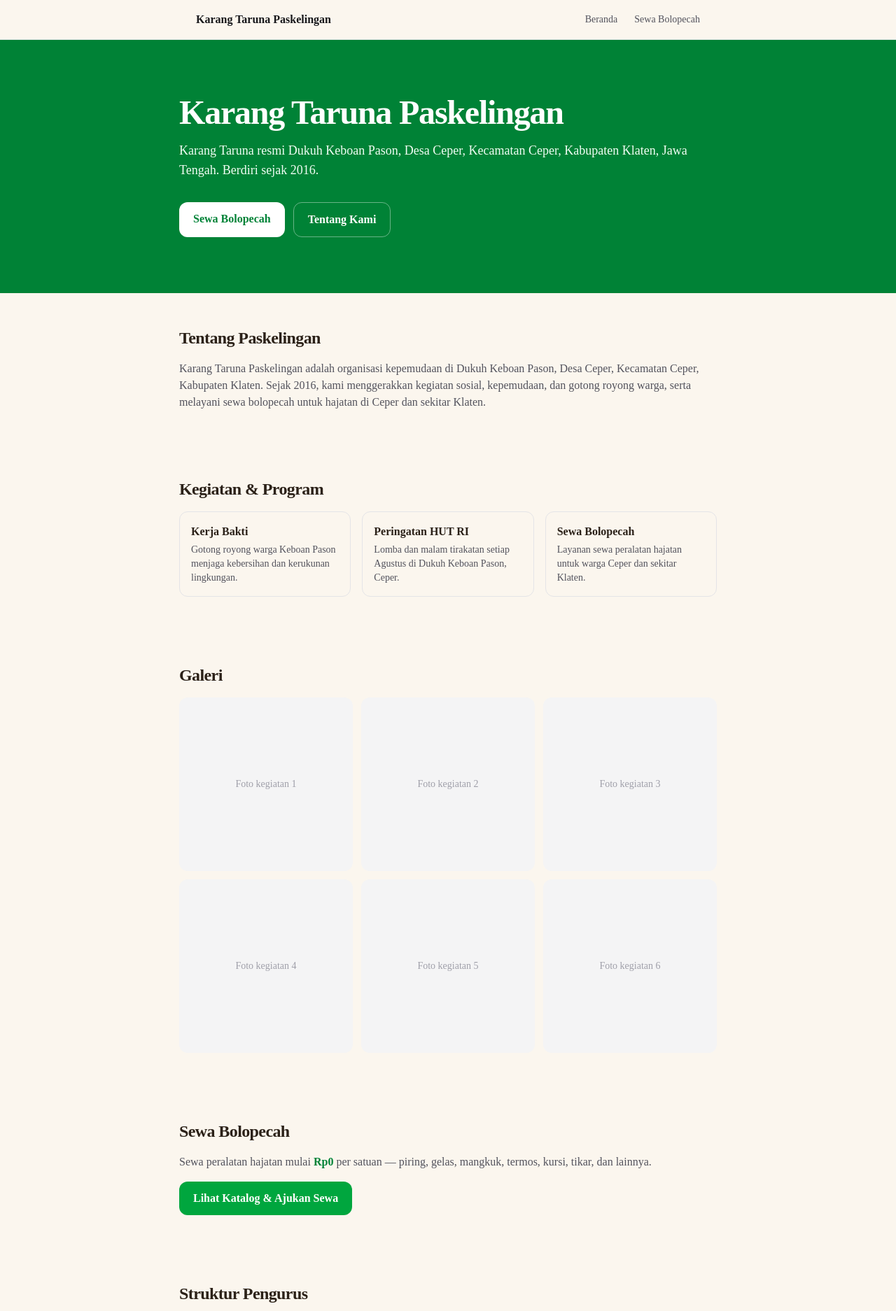
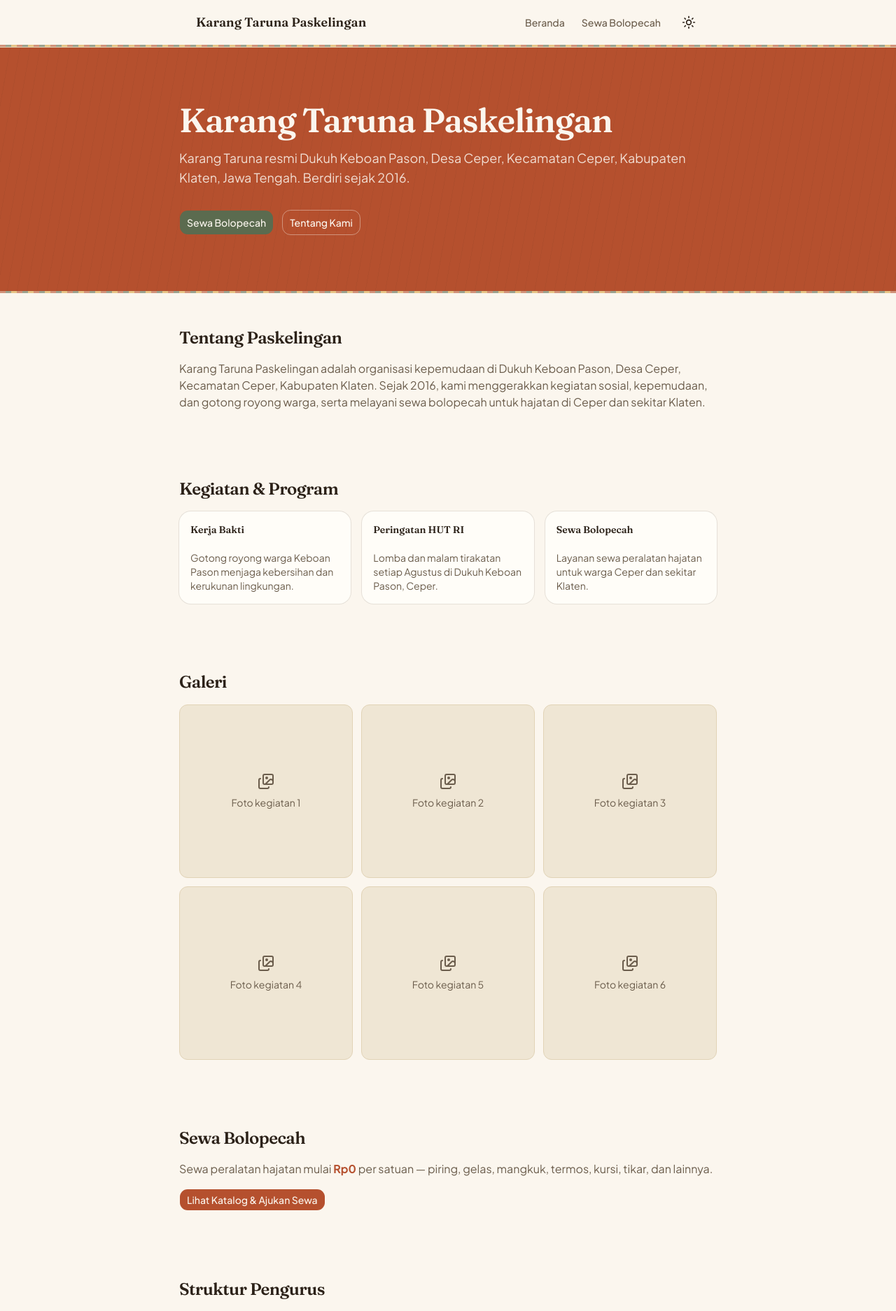
Before and after one commit to dimassmaulanaaa/nextjs-paskelingan, a Next.js app: page / in a window 1280 px wide. Shown: the top 1874 px of the page at 70% size. Built offline with nearby package versions, Linux system fonts and the light colour scheme; no server answers; the database is empty.

Commit message:
refactor: integrate shadcn ui components and dark mode

```diff
--- a/app/admin/(dashboard)/layout.tsx
+++ b/app/admin/(dashboard)/layout.tsx
@@ -17,14 +17,14 @@ export default async function AdminLayout({
 
   return (
     <div className="mx-auto max-w-4xl px-6 py-10">
-      <header className="flex items-center justify-between border-b border-zinc-200 pb-4">
-        <span className="font-semibold">Dashboard Admin — {session.username}</span>
+      <header className="flex items-center justify-between border-b border-border pb-4">
+        <span className="font-heading font-semibold">Dashboard Admin — {session.username}</span>
         <div className="flex items-center gap-4 text-sm">
-          <Link href="/" className="text-zinc-600 hover:underline">
+          <Link href="/" className="text-muted-foreground hover:text-foreground hover:underline">
             Lihat Situs
           </Link>
           <form action={logout}>
-            <button className="text-red-600 hover:underline">Logout</button>
+            <button className="text-destructive hover:underline">Logout</button>
           </form>
         </div>
       </header>
--- a/app/admin/(dashboard)/page.tsx
+++ b/app/admin/(dashboard)/page.tsx
@@ -6,8 +6,8 @@ export default async function AdminDashboard() {
 
   return (
     <div className="mt-6">
-      <h1 className="text-2xl font-semibold">Katalog Bolopecah</h1>
-      <p className="mt-2 text-zinc-500 mb-8">
+      <h1 className="font-heading text-2xl font-semibold">Katalog Bolopecah</h1>
+      <p className="mt-2 text-muted-foreground mb-8">
         Kelola barang dan harga. Perubahan langsung tercermin di halaman sewa publik.
       </p>
 
--- a/app/admin/login/page.tsx
+++ b/app/admin/login/page.tsx
@@ -2,54 +2,53 @@
 
 import { useActionState } from "react";
 import { login } from "../actions";
+import { Input } from "@/components/ui/input";
+import { Label } from "@/components/ui/label";
+import { Button } from "@/components/ui/button";
 
 export default function LoginPage() {
   const [state, formAction, pending] = useActionState(login, null);
 
   return (
     <main id="main-content" className="mx-auto max-w-sm px-6 py-24">
-      <h1 className="text-2xl font-semibold">Login Admin</h1>
-      <p className="mt-2 text-sm text-zinc-500">
+      <h1 className="font-heading text-2xl font-semibold">Login Admin</h1>
+      <p className="mt-2 text-sm text-muted-foreground">
         Dashboard pengurus Karang Taruna Paskelingan.
       </p>
       <form action={formAction} className="mt-6 space-y-4">
         <div>
-          <label htmlFor="username" className="block text-sm font-medium">
+          <Label htmlFor="username" className="block text-sm font-medium">
             Username
-          </label>
-          <input
+          </Label>
+          <Input
             id="username"
             name="username"
             required
             autoComplete="username"
-            className="mt-1 w-full rounded border border-zinc-300 px-3 py-2"
+            className="mt-1"
           />
         </div>
         <div>
-          <label htmlFor="password" className="block text-sm font-medium">
+          <Label htmlFor="password" className="block text-sm font-medium">
             Password
-          </label>
-          <input
+          </Label>
+          <Input
             id="password"
             name="password"
             type="password"
             required
             autoComplete="current-password"
-            className="mt-1 w-full rounded border border-zinc-300 px-3 py-2"
+            className="mt-1"
           />
         </div>
         {state?.error && (
-          <p className="text-sm text-red-600" role="alert">
+          <p className="text-sm text-destructive" role="alert">
             {state.error}
           </p>
         )}
-        <button
-          type="submit"
-          disabled={pending}
-          className="w-full rounded-lg bg-green-600 px-4 py-2 font-semibold text-white hover:bg-green-700 disabled:opacity-50"
-        >
+        <Button type="submit" disabled={pending} className="w-full">
           {pending ? "Masuk…" : "Masuk"}
-        </button>
+        </Button>
       </form>
     </main>
   );
--- a/app/layout.tsx
+++ b/app/layout.tsx
@@ -1,9 +1,15 @@
 import type { Metadata } from "next";
-import { Geist, Geist_Mono } from "next/font/google";
+import { Fraunces, Geist_Mono, Plus_Jakarta_Sans } from "next/font/google";
 import "./globals.css";
+import { ThemeProvider } from "@/components/theme-provider";
 
-const geistSans = Geist({
-  variable: "--font-geist-sans",
+const fraunces = Fraunces({
+  variable: "--font-fraunces",
+  subsets: ["latin"],
+});
+
+const plusJakartaSans = Plus_Jakarta_Sans({
+  variable: "--font-plus-jakarta-sans",
   subsets: ["latin"],
 });
 
@@ -43,16 +49,19 @@ export default function RootLayout({
   return (
     <html
       lang="id"
-      className={`${geistSans.variable} ${geistMono.variable} h-full antialiased`}
+      className={`${fraunces.variable} ${plusJakartaSans.variable} ${geistMono.variable} h-full antialiased`}
+      suppressHydrationWarning
     >
       <body className="min-h-full flex flex-col font-sans">
+        <ThemeProvider attribute="class" defaultTheme="system" enableSystem>
           <a
             href="#main-content"
-          className="sr-only focus:not-sr-only focus:absolute focus:top-2 focus:left-2 focus:z-50 focus:rounded focus:bg-green-700 focus:px-4 focus:py-2 focus:text-white"
+            className="sr-only focus:not-sr-only focus:absolute focus:top-2 focus:left-2 focus:z-50 focus:rounded focus:bg-primary focus:px-4 focus:py-2 focus:text-primary-foreground"
           >
             Lompat ke konten utama
           </a>
           {children}
+        </ThemeProvider>
       </body>
     </html>
   );
--- a/app/page.tsx
+++ b/app/page.tsx
@@ -1,8 +1,11 @@
 import Link from "next/link";
+import { Images } from "lucide-react";
 import { getItems, hargaTerendah } from "@/lib/catalog";
 import { formatRupiah } from "@/lib/format";
 import { ORG, ALAMAT_LENGKAP, jsonLdLocalBusiness } from "@/lib/seo";
 import { SiteHeader } from "./site-header";
+import { Card } from "@/components/ui/card";
+import { Button } from "@/components/ui/button";
 
 // ponytail: teks & foto placeholder pintar (memuat kata kunci lokasi).
 // Pengurus mengganti konten asli ≤ H+30 sesuai spec.
@@ -48,36 +51,35 @@ export default async function Home() {
       />
 
       {/* Hero */}
-      <section className="bg-green-700 px-6 py-20 text-white">
-        <div className="mx-auto max-w-3xl">
-          <h1 className="text-4xl font-bold tracking-tight sm:text-5xl">
+      <section className="relative overflow-hidden bg-primary px-6 py-20 text-primary-foreground">
+        <div className="lurik-motif pointer-events-none absolute inset-0" />
+        <div className="relative mx-auto max-w-3xl">
+          <h1 className="font-heading text-4xl font-semibold tracking-tight sm:text-5xl">
             {ORG.nama}
           </h1>
-          <p className="mt-4 text-lg text-green-50">
+          <p className="mt-4 text-lg text-primary-foreground/85">
             Karang Taruna resmi {ORG.alamat.dukuh}, {ORG.alamat.desa},
             Kecamatan Ceper, Kabupaten Klaten, Jawa Tengah. Berdiri sejak{" "}
             {ORG.foundingDate}.
           </p>
           <div className="mt-8 flex gap-3">
-            <Link
-              href="/sewa"
-              className="rounded-lg bg-white px-5 py-3 font-semibold text-green-700 hover:bg-green-50"
-            >
-              Sewa Bolopecah
-            </Link>
-            <a
-              href="#tentang"
-              className="rounded-lg border border-white/40 px-5 py-3 font-semibold hover:bg-white/10"
-            >
-              Tentang Kami
-            </a>
+            <Button size="lg" variant="secondary" nativeButton={false} render={<Link href="/sewa">Sewa Bolopecah</Link>} />
+            <Button
+              size="lg"
+              variant="outline"
+              className="border-primary-foreground/40 bg-transparent text-primary-foreground hover:bg-primary-foreground/10 hover:text-primary-foreground"
+              nativeButton={false}
+              render={<a href="#tentang">Tentang Kami</a>}
+            />
           </div>
         </div>
       </section>
 
+      <div className="lurik-divider" />
+
       {/* Tentang */}
       <Section id="tentang" judul="Tentang Paskelingan">
-        <p className="text-zinc-600">
+        <p className="text-muted-foreground">
           {ORG.nama} adalah organisasi kepemudaan di {ORG.alamat.dukuh},{" "}
           {ORG.alamat.desa}, Kecamatan Ceper, Kabupaten Klaten. Sejak{" "}
           {ORG.foundingDate}, kami menggerakkan kegiatan sosial, kepemudaan, dan
@@ -90,10 +92,10 @@ export default async function Home() {
       <Section judul="Kegiatan & Program">
         <div className="grid gap-4 sm:grid-cols-3">
           {KEGIATAN.map((k) => (
-            <div key={k.judul} className="rounded-lg border border-zinc-200 p-4">
-              <h3 className="font-semibold">{k.judul}</h3>
-              <p className="mt-1 text-sm text-zinc-600">{k.desc}</p>
-            </div>
+            <Card key={k.judul} className="p-4">
+              <h3 className="font-heading font-semibold">{k.judul}</h3>
+              <p className="mt-1 text-sm text-muted-foreground">{k.desc}</p>
+            </Card>
           ))}
         </div>
       </Section>
@@ -104,9 +106,10 @@ export default async function Home() {
           {Array.from({ length: 6 }).map((_, i) => (
             <div
               key={i}
-              className="flex aspect-square items-center justify-center rounded-lg bg-zinc-100 text-sm text-zinc-400"
+              className="flex aspect-square flex-col items-center justify-center gap-2 rounded-lg border border-border bg-muted text-muted-foreground"
             >
-              Foto kegiatan {i + 1}
+              <Images className="size-6" aria-hidden />
+              <span className="text-sm">Foto kegiatan {i + 1}</span>
             </div>
           ))}
         </div>
@@ -114,28 +117,23 @@ export default async function Home() {
 
       {/* Teaser katalog */}
       <Section judul="Sewa Bolopecah">
-        <p className="text-zinc-600">
+        <p className="text-muted-foreground">
           Sewa peralatan hajatan mulai{" "}
-          <strong className="text-green-700">{formatRupiah(mulai)}</strong> per
+          <strong className="text-primary">{formatRupiah(mulai)}</strong> per
           satuan — piring, gelas, mangkuk, termos, kursi, tikar, dan lainnya.
         </p>
-        <Link
-          href="/sewa"
-          className="mt-4 inline-block rounded-lg bg-green-600 px-5 py-3 font-semibold text-white hover:bg-green-700"
-        >
-          Lihat Katalog & Ajukan Sewa
-        </Link>
+        <Button className="mt-4" nativeButton={false} render={<Link href="/sewa">Lihat Katalog & Ajukan Sewa</Link>} />
       </Section>
 
       {/* Struktur Pengurus */}
       <Section judul="Struktur Pengurus">
         <div className="grid gap-4 sm:grid-cols-3">
           {PENGURUS.map((p) => (
-            <div key={p.jabatan} className="rounded-lg border border-zinc-200 p-4 text-center">
-              <div className="mx-auto mb-2 h-16 w-16 rounded-full bg-zinc-100" />
+            <Card key={p.jabatan} className="p-4 text-center">
+              <div className="mx-auto mb-2 h-16 w-16 rounded-full bg-muted" />
               <p className="font-semibold">{p.nama}</p>
-              <p className="text-sm text-zinc-500">{p.jabatan}</p>
-            </div>
+              <p className="text-sm text-muted-foreground">{p.jabatan}</p>
+            </Card>
           ))}
         </div>
       </Section>
@@ -146,7 +144,7 @@ export default async function Home() {
           {FAQ.map((f) => (
             <div key={f.q}>
               <h3 className="font-semibold">{f.q}</h3>
-              <p className="mt-1 text-zinc-600">{f.a}</p>
+              <p className="mt-1 text-muted-foreground">{f.a}</p>
             </div>
           ))}
         </div>
@@ -154,16 +152,16 @@ export default async function Home() {
 
       {/* Kontak */}
       <Section id="kontak" judul="Kontak">
-        <p className="text-zinc-600">{ALAMAT_LENGKAP}</p>
+        <p className="text-muted-foreground">{ALAMAT_LENGKAP}</p>
         <a
           href={`https://wa.me/${ORG.wa}`}
-          className="mt-3 inline-block font-semibold text-green-700 hover:underline"
+          className="mt-3 inline-block font-semibold text-primary hover:underline"
         >
           WhatsApp: {ORG.waDisplay}
         </a>
       </Section>
 
-      <footer className="border-t border-zinc-200 px-6 py-8 text-center text-sm text-zinc-500">
+      <footer className="border-t border-border px-6 py-8 text-center text-sm text-muted-foreground">
         © {ORG.foundingDate}–sekarang {ORG.nama}, {ORG.alamat.desa}, Klaten.
       </footer>
       </main>
@@ -183,7 +181,7 @@ function Section({
   return (
     <section id={id} className="px-6 py-12">
       <div className="mx-auto max-w-3xl">
-        <h2 className="text-2xl font-semibold tracking-tight">{judul}</h2>
+        <h2 className="font-heading text-2xl font-semibold tracking-tight">{judul}</h2>
         <div className="mt-4">{children}</div>
       </div>
     </section>
--- a/app/sewa/page.tsx
+++ b/app/sewa/page.tsx
@@ -16,8 +16,8 @@ export default async function SewaPage() {
     <>
       <SiteHeader />
       <main id="main-content" className="mx-auto max-w-3xl px-6 py-16">
-        <h1 className="text-3xl font-semibold tracking-tight">Sewa Bolopecah</h1>
-        <p className="mt-4 text-zinc-600">
+        <h1 className="font-heading text-3xl font-semibold tracking-tight">Sewa Bolopecah</h1>
+        <p className="mt-4 text-muted-foreground">
           Daftar peralatan hajatan yang disewakan {ORG.nama}, {ORG.alamat.desa},
           Klaten. Pilih jumlah, lalu ajukan sewa via WhatsApp.
         </p>
--- a/app/sewa/rental-form.tsx
+++ b/app/sewa/rental-form.tsx
@@ -5,6 +5,17 @@ import { groupItems, type Item } from "@/lib/catalog-shared";
 import { formatRupiah } from "@/lib/format";
 import { hitungSubtotal, hitungTotal, validateRental } from "@/lib/rental";
 import { buildWaMessage, buildWaUrl, type RentalLine } from "@/lib/whatsapp";
+import { Input } from "@/components/ui/input";
+import { Label } from "@/components/ui/label";
+import { Button } from "@/components/ui/button";
+import {
+  Table,
+  TableBody,
+  TableCell,
+  TableHead,
+  TableHeader,
+  TableRow,
+} from "@/components/ui/table";
 
 export function RentalForm({ items }: { items: Item[] }) {
   const [tanggal, setTanggal] = useState("");
@@ -25,9 +36,9 @@ export function RentalForm({ items }: { items: Item[] }) {
 
   if (groups.length === 0) {
     return (
-      <div role="status" className="mt-10 rounded-lg border border-zinc-200 py-12 text-center">
+      <div role="status" className="mt-10 rounded-lg border border-border py-12 text-center">
         <p className="font-medium">Belum ada barang tersedia</p>
-        <p className="mt-1 text-sm text-zinc-500">
+        <p className="mt-1 text-sm text-muted-foreground">
           Silakan hubungi pengurus untuk informasi ketersediaan.
         </p>
       </div>
@@ -62,10 +73,10 @@ export function RentalForm({ items }: { items: Item[] }) {
     <div>
       {/* Date picker */}
       <div className="mt-8">
-        <label htmlFor="tanggal-sewa" className="block font-medium">
+        <Label htmlFor="tanggal-sewa" className="font-medium">
           Tanggal Sewa
-        </label>
-        <input
+        </Label>
+        <Input
           id="tanggal-sewa"
           type="date"
           min={today}
@@ -74,73 +85,69 @@ export function RentalForm({ items }: { items: Item[] }) {
             setTanggal(e.target.value);
             setError("");
           }}
-          className="mt-1 rounded border border-zinc-300 px-3 py-2"
+          className="mt-1 w-auto"
         />
       </div>
 
       {/* Grup barang */}
       {groups.map((group) => (
         <section key={group.name} className="mt-10">
-          <h2 className="text-xl font-semibold">Sewa {group.name}</h2>
-          <div className="mt-3 overflow-x-auto">
-            <table className="w-full text-left">
-              <thead>
-                <tr className="border-b border-zinc-200 text-sm text-zinc-500">
-                  <th scope="col" className="pb-2">Barang</th>
-                  <th scope="col" className="pb-2 text-right">Harga</th>
-                  <th scope="col" className="pb-2 text-center w-24">Jumlah</th>
-                  <th scope="col" className="pb-2 text-right">Subtotal</th>
-                </tr>
-              </thead>
-              <tbody className="divide-y divide-zinc-100">
+          <h2 className="font-heading text-xl font-semibold">Sewa {group.name}</h2>
+          <div className="mt-3">
+            <Table>
+              <TableHeader>
+                <TableRow>
+                  <TableHead>Barang</TableHead>
+                  <TableHead className="text-right">Harga</TableHead>
+                  <TableHead className="w-24 text-center">Jumlah</TableHead>
+                  <TableHead className="text-right">Subtotal</TableHead>
+                </TableRow>
+              </TableHeader>
+              <TableBody>
                 {group.items.map((item) => {
                   const qty = qtys[item.id] ?? 0;
                   const sub = hitungSubtotal(item.unit_price, qty);
                   return (
-                    <tr key={item.id}>
-                      <td className="py-2">{item.name}</td>
-                      <td className="py-2 text-right tabular-nums text-zinc-600">
+                    <TableRow key={item.id}>
+                      <TableCell>{item.name}</TableCell>
+                      <TableCell className="text-right tabular-nums text-muted-foreground">
                         {formatRupiah(item.unit_price)}
-                      </td>
-                      <td className="py-2 text-center">
-                        <input
+                      </TableCell>
+                      <TableCell className="text-center">
+                        <Input
                           type="number"
                           min={0}
                           value={qty || ""}
                           placeholder="0"
                           onChange={(e) => setQty(item.id, e.target.value)}
                           aria-label={`Jumlah ${item.name}`}
-                          className="w-20 rounded border border-zinc-300 px-2 py-1 text-center tabular-nums"
+                          className="w-20 text-center tabular-nums"
                         />
-                      </td>
-                      <td className="py-2 text-right tabular-nums">
+                      </TableCell>
+                      <TableCell className="text-right tabular-nums">
                         {sub > 0 ? formatRupiah(sub) : "—"}
-                      </td>
-                    </tr>
+                      </TableCell>
+                    </TableRow>
                   );
                 })}
-              </tbody>
-            </table>
+              </TableBody>
+            </Table>
           </div>
         </section>
       ))}
 
       {/* Sticky summary */}
-      <div className="sticky bottom-0 mt-10 border-t border-zinc-200 bg-white py-4">
+      <div className="sticky bottom-0 mt-10 border-t border-border bg-background py-4">
         <div className="flex items-center justify-between">
           <p className="text-lg font-semibold" aria-live="polite">
             Total: <span className="tabular-nums">{formatRupiah(total)}</span>
           </p>
-          <button
-            type="button"
-            onClick={handleSubmit}
-            className="rounded-lg bg-green-600 px-6 py-3 font-semibold text-white hover:bg-green-700 active:bg-green-800"
-          >
+          <Button type="button" size="lg" onClick={handleSubmit}>
             Ajukan Sewa via WhatsApp
-          </button>
+          </Button>
         </div>
         {error && (
-          <p className="mt-2 text-sm text-red-600" role="alert">
+          <p className="mt-2 text-sm text-destructive" role="alert">
             {error}
           </p>
         )}
--- a/app/site-header.tsx
+++ b/app/site-header.tsx
@@ -1,22 +1,27 @@
 import Link from "next/link";
 import { ORG } from "@/lib/seo";
+import { ModeToggle } from "@/components/mode-toggle";
 
 export function SiteHeader() {
   return (
-    <header className="border-b border-zinc-200">
+    <header className="border-b border-border bg-background">
       <div className="mx-auto flex max-w-3xl items-center justify-between px-6 py-4">
-        <Link href="/" className="font-semibold text-zinc-900">
+        <Link href="/" className="font-heading text-lg font-semibold text-foreground">
           {ORG.nama}
         </Link>
+        <div className="flex items-center gap-6">
           <nav aria-label="Navigasi utama" className="flex gap-6 text-sm font-medium">
-          <Link href="/" className="text-zinc-600 hover:text-zinc-900">
+            <Link href="/" className="text-muted-foreground hover:text-foreground">
               Beranda
             </Link>
-          <Link href="/sewa" className="text-zinc-600 hover:text-zinc-900">
+            <Link href="/sewa" className="text-muted-foreground hover:text-foreground">
               Sewa Bolopecah
             </Link>
           </nav>
+          <ModeToggle />
         </div>
+      </div>
+      <div className="lurik-divider" />
     </header>
   );
 }
```
Also changed, not shown: app/admin/(dashboard)/item-list.tsx (+38 -50 lines). Lines whose indentation alone changed are shown as unchanged.
